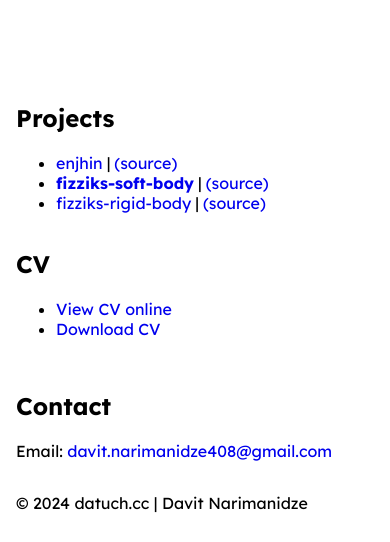
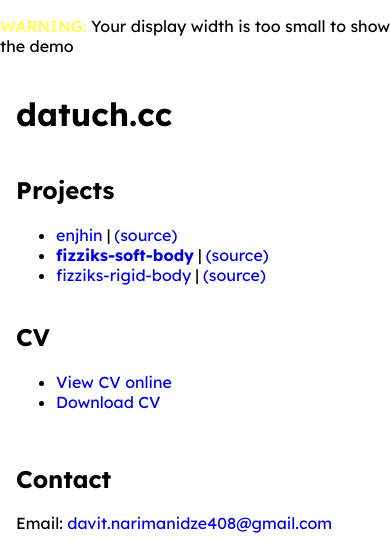
Before and after one commit to datuchela/datuch-cc, a Flask app: page /fizziks-soft-body in a window 390 px wide. Shown: the top 542 px of the page. Run offline with Flask 3, Linux system fonts and the light colour scheme.

Commit message:
add fallbacks on narrow screens, fix logo color, change mobile layout

```diff
--- a/static/style.css
+++ b/static/style.css
@@ -36,14 +36,15 @@ main {
 	height: 100%;
 }
 
+header {
+	padding-block: 1.35rem;
+	padding-inline: 0px;
+}
+
 .logo {
-	color: white;
-	font-size: 2em;
+	color: #000000;
+	font-size: 2rem;
 	font-weight: bold;
-
-	display: block;
-	margin-block: 0.67em;
-	margin-inline: 0px;
 }
 
 .base-layout {
@@ -88,6 +89,11 @@ main {
 	list-style: disc;
 }
 
+.enjhin-section {
+	padding-block: 0.65rem;
+	padding-inline: 1rem;
+}
+
 .fizziks-wrapper {
 	width: 100%;
 	height: 100%;
@@ -96,16 +102,16 @@ main {
 	align-items: center;
 }
 
-#iframe-fizziks-rigid-body {
-	width: 100%;
-	height: 100%;
-}
-
 .pdf-viewer-wrapper {
 	width: 100%;
 	height: 100%;
 	display: flex;
 	justify-content: center;
+}
+
+#iframe-fizziks-rigid-body {
+	width: 100%;
+	height: 100%;
 }
 
 #pdf-viewer {
@@ -118,6 +124,29 @@ main {
 @media only screen and (max-width: 768px) {
 	.base-layout {
 		flex-direction: column;
+	}
+
+	main {
+		order: 0;
+		flex: none;
+		height: auto;
+	}
+
+	.left {
+		order: 1;
+	}
+
+	.iframe-fizziks {
+		display: none;
+	}
+
+	.fizziks-fallback::before {
+		content: 'WARNING: ';
+		color: #ffff33;
+	}
+
+	.fizziks-fallback {
+		display: block;
 	}
 
 	#pdf-viewer {
@@ -134,4 +163,8 @@ main {
 	a {
 		color: #4a90e2;
 	}
+
+	.logo {
+		color: #ffffff;
+	}
 }
--- a/templates/enjhin.html
+++ b/templates/enjhin.html
@@ -3,7 +3,7 @@
 {% block title %}enjhin{% endblock %}
 
 {% block content %}
-<section>
+<section class="enjhin-section">
 	<h1>enjhin</h1>
 	<article>
 		<p>Browser demo is still work in progress, I will get it working eventually. Meanwhile you can try out
--- a/templates/fizziks-rigid-body.html
+++ b/templates/fizziks-rigid-body.html
@@ -6,11 +6,13 @@
 <section class="fizziks-wrapper">
 	<iframe
 		id="iframe-fizziks-rigid-body"
+		class="iframe-fizziks"
 		title="Fizziks Rigid Body"
 		width="1000"
 		height="800"
 		frameborder="0"
 		src="https://fizziks.netlify.app">
 	</iframe>
+	<p class="fizziks-fallback">Your display width is too small to show the demo</p>
 </section>
 {% endblock %}
--- a/templates/fizziks-soft-body.html
+++ b/templates/fizziks-soft-body.html
@@ -6,11 +6,13 @@
 <section class="fizziks-wrapper">
 	<iframe
 		id="iframe-fizziks-rigid-body"
+		class="iframe-fizziks"
 		title="Fizziks Soft Body"
 		width="1000"
 		height="800"
 		frameborder="0"
 		src="https://fizziks-softbody.netlify.app">
 	</iframe>
+	<p class="fizziks-fallback">Your display width is too small to show the demo</p>
 </section>
 {% endblock %}
```
